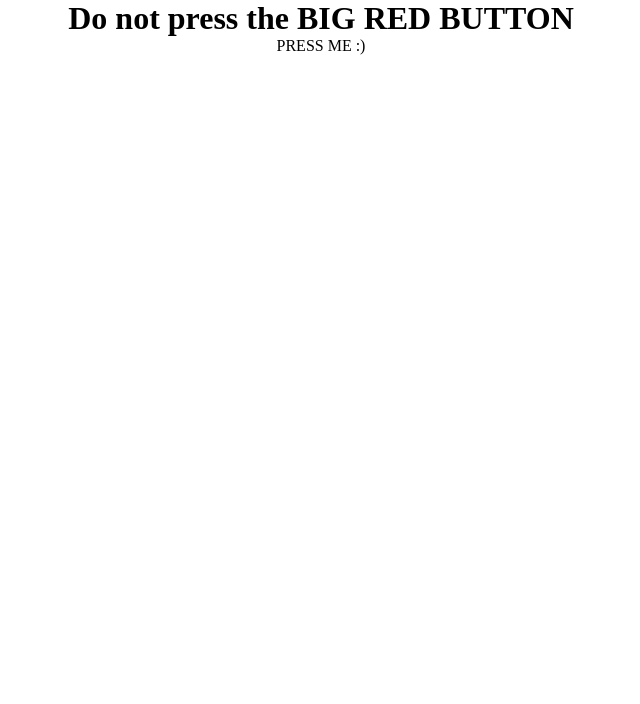
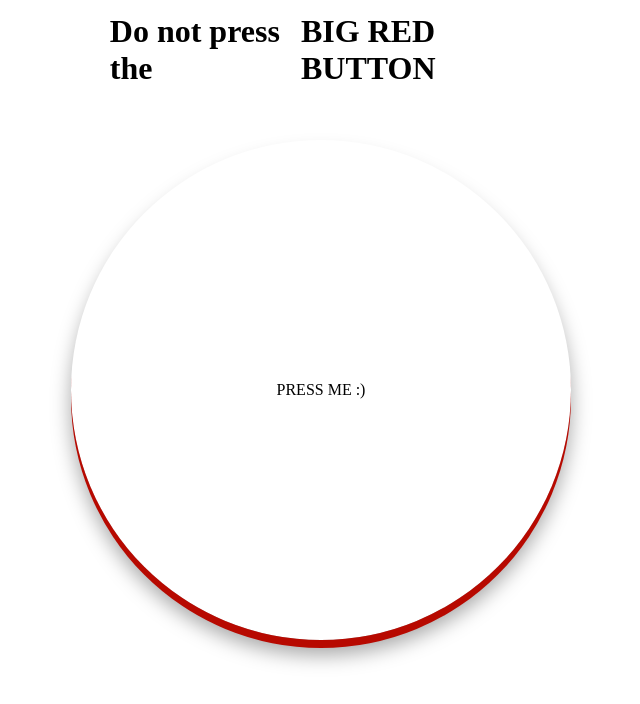
Before and after one commit to github-nua-cc/interchange24-intro-webdev, a plain HTML site: page red_button.html in a window 1280 px wide. Shown: the whole page, without its empty margins (319-959 px from the left). Drawn offline with Linux system fonts and the light colour scheme.

Commit message:
uncomment classes for shape

```diff
--- a/style/shape.css
+++ b/style/shape.css
@@ -21,46 +21,43 @@ button {
 
 /* title div */
 .title-container {
+  /* margin / padding */
+  padding: 10px;
+  margin-bottom: 5vh;
+
   /* size */
-  /* width: 100vw; */
-  /* height: 10vh; */
-
-  /* margin / padding */
-  /* padding: 10px; */
-  /* margin-bottom: 5vh; */
+  width: 100vw;
+  height: 10vh;
 }
 
 /* title element */
 .title-element {
   /* size */
-  /* width: 33vw; */
+  width: 33vw;
 }
 
 /* interaction div */
 .container {
   /* size */
-  /* width: 50vw; */
-  /* height: 60vh; */
-
-  /* padding */
-  /* padding: 10px; */
+  width: 50vw;
+  height: 60vh;
 }
 
 .container img {
   /* size */
-  /* height: 60%; */
-  /* width: auto; */
+  height: 60%;
+  width: auto;
 }
 
 #big-red-button {
   /* size */
-  /* height: 500px; */
-  /* width: 500px; */
+  height: 500px;
+  width: 500px;
 
   /* border */
-  /* border-radius: 50%; */
+  border-radius: 50%;
 
   /* shadow */
-  /* box-shadow: 0 8px 0 rgb(183,9,0),
-    0 15px 20px rgba(0,0,0,.35); */
+  box-shadow: 0 8px 0 rgb(183,9,0),
+    0 15px 20px rgba(0,0,0,.35);
 }
```
